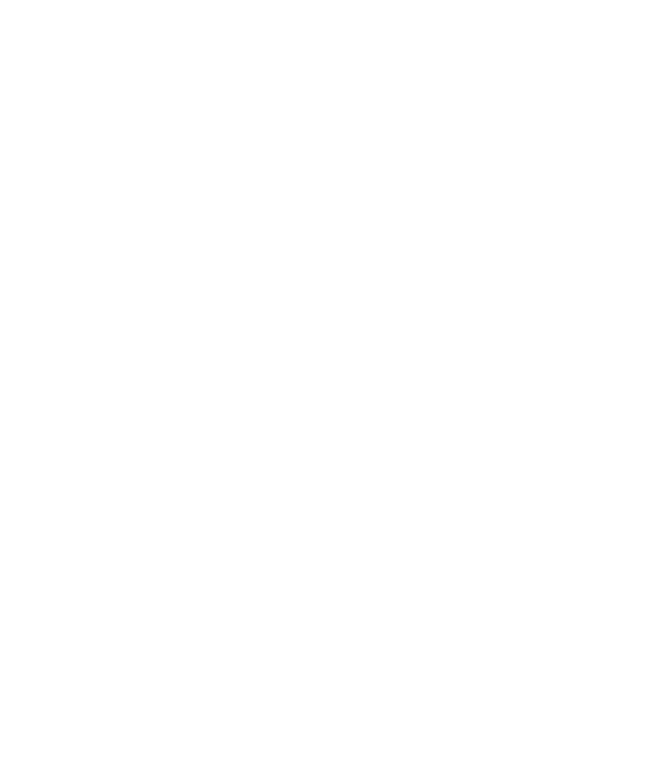
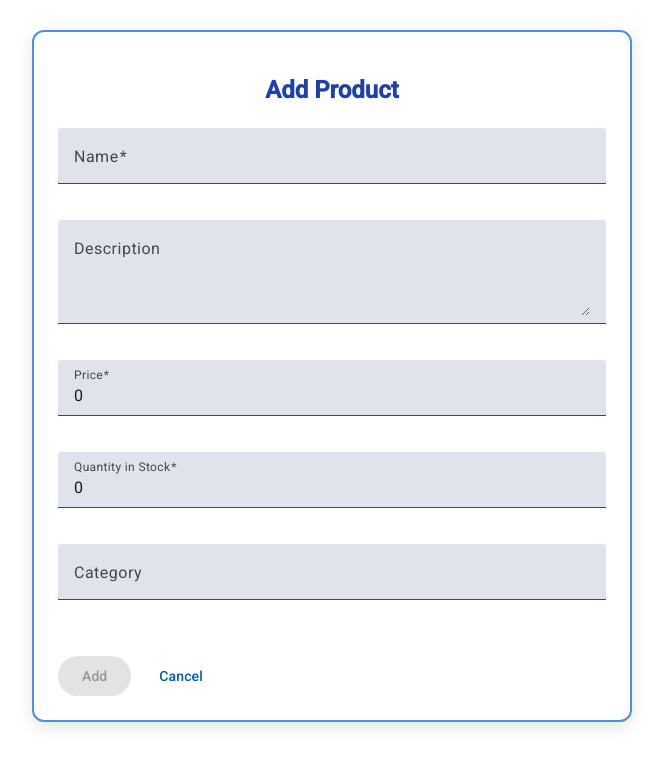
Before and after one commit to youngN5/Inventory-System, an Angular app in the folder InventoryFrontend/: page /products/add in a window 1280 px wide. Before the commit this address led to /. Shown: the top 766 px of the page, without its empty margins (308-971 px from the left). Built offline with nearby package versions, Linux system fonts and the light colour scheme.

Commit message:
Added add and delete product feature, with confirmation dialog when deleting

```diff
--- a/InventoryFrontend/src/app/app.routes.ts
+++ b/InventoryFrontend/src/app/app.routes.ts
@@ -21,7 +21,7 @@
       ),
   },
   {
-    path: 'products/new',
+    path: 'products/add',
     loadComponent: () =>
       import('./components/product-form/product-form.component').then(
         (m) => m.ProductFormComponent
--- a/InventoryFrontend/src/app/components/product-form/product-form.component.css
+++ b/InventoryFrontend/src/app/components/product-form/product-form.component.css
@@ -1,60 +1,29 @@
-:host {
-  display: flex;
-  justify-content: center;
-  align-items: center;
-  height: 100vh;
-  background-color: #f5f5f5;
-  padding: 20px;
+.product-form-wrapper {
+  max-width: 600px;
+  margin: 30px auto;
+  padding: 24px;
+  border: 2px solid #4a90e2;
+  border-radius: 12px;
+  background-color: #ffffff;
+  box-shadow: 0 6px 18px rgba(0, 0, 0, 0.1);
   box-sizing: border-box;
 }
 
-form {
-  background: white;
-  padding: 30px 40px;
-  border-radius: 8px;
-  box-shadow: 0 4px 15px rgba(0,0,0,0.1);
-  max-width: 400px;
-  width: 100%;
-  box-sizing: border-box;
+.form-title {
+  text-align: center;
+  font-size: 24px;
+  font-weight: 700;
+  color: #1e40af;
+  margin-bottom: 24px;
 }
 
-.full-width {
-  width: 100%;
+mat-form-field {
+  margin-bottom: 16px;
 }
 
-button[type="submit"] {
+.form-buttons {
+  display: flex;
+  justify-content: flex-start;
+  gap: 16px;
   margin-top: 20px;
-  width: 100%;
-  background-color: #3f51b5;
-  color: white;
-  font-weight: 600;
-  padding: 12px;
-  border: none;
-  border-radius: 4px;
-  cursor: pointer;
-  font-size: 16px;
-  transition: background-color 0.3s ease;
 }
-
-button[type="submit"]:disabled {
-  background-color: #9fa8da;
-  cursor: not-allowed;
-}
-
-button[type="submit"]:not(:disabled):hover {
-  background-color: #303f9f;
-}
-
-.error {
-  color: #d32f2f;
-  margin-top: 15px;
-  font-weight: 600;
-  text-align: center;
-}
-
-div[ng-reflect-ng-if="true"] {
-  margin-top: 15px;
-  text-align: center;
-  font-weight: 600;
-  color: #555;
-}
--- a/InventoryFrontend/src/app/components/product-form/product-form.component.html
+++ b/InventoryFrontend/src/app/components/product-form/product-form.component.html
@@ -1,41 +1,54 @@
-<form [formGroup]="productForm" (ngSubmit)="onSubmit()">
-  <mat-form-field appearance="fill" class="full-width">
+<div class="product-form-wrapper">
+  <h2 class="form-title">{{ isEditMode ? 'Edit Product' : 'Add Product' }}</h2>
+
+  <form [formGroup]="productForm" (ngSubmit)="onSubmit()" novalidate>
+    <mat-form-field appearance="fill" style="width: 100%;">
       <mat-label>Name</mat-label>
-    <input matInput formControlName="name" />
-    <mat-error *ngIf="productForm.get('name')?.hasError('required')">
+      <input matInput formControlName="name" required type="text" />
+      <mat-error *ngIf="productForm.controls['name'].hasError('required') && productForm.controls['name'].touched">
         Name is required
       </mat-error>
     </mat-form-field>
 
-  <mat-form-field appearance="fill" class="full-width">
+    <mat-form-field appearance="fill" style="width: 100%;">
       <mat-label>Description</mat-label>
-    <input matInput formControlName="description" />
+      <textarea matInput formControlName="description" rows="3"></textarea>
     </mat-form-field>
 
-  <mat-form-field appearance="fill" class="full-width">
+    <mat-form-field appearance="fill" style="width: 100%;">
       <mat-label>Price</mat-label>
-    <input matInput type="number" formControlName="price" />
-    <mat-error *ngIf="productForm.get('price')?.hasError('required')">
+      <input matInput type="number" formControlName="price" required min="0" />
+      <mat-error *ngIf="productForm.controls['price'].hasError('required') && productForm.controls['price'].touched">
         Price is required
       </mat-error>
-    <mat-error *ngIf="productForm.get('price')?.hasError('min')">
-      Price must be greater than zero
+      <mat-error *ngIf="productForm.controls['price'].hasError('min') && productForm.controls['price'].touched">
+        Price cannot be negative
       </mat-error>
     </mat-form-field>
 
-  <mat-form-field appearance="fill" class="full-width">
-    <mat-label>Quantity In Stock</mat-label>
-    <input matInput type="number" formControlName="quantityInStock" />
-    <mat-error *ngIf="productForm.get('quantityInStock')?.hasError('required')">
+    <mat-form-field appearance="fill" style="width: 100%;">
+      <mat-label>Quantity in Stock</mat-label>
+      <input matInput type="number" formControlName="quantityInStock" required min="0" />
+      <mat-error *ngIf="productForm.controls['quantityInStock'].hasError('required') && productForm.controls['quantityInStock'].touched">
         Quantity is required
       </mat-error>
-    <mat-error *ngIf="productForm.get('quantityInStock')?.hasError('min')">
-      Quantity can't be negative
+      <mat-error *ngIf="productForm.controls['quantityInStock'].hasError('min') && productForm.controls['quantityInStock'].touched">
+        Quantity cannot be negative
       </mat-error>
     </mat-form-field>
 
-  <button type="submit" [disabled]="loading || productForm.invalid">Submit</button>
+    <mat-form-field appearance="fill" style="width: 100%;">
+      <mat-label>Category</mat-label>
+      <input matInput formControlName="category" type="text" />
+    </mat-form-field>
 
-  <div *ngIf="loading">Loading...</div>
-  <p class="error" *ngIf="errorMessage">{{ errorMessage }}</p>
+    <div class="form-buttons">
+      <button mat-raised-button color="primary" type="submit" [disabled]="productForm.invalid">
+        {{ isEditMode ? 'Update' : 'Add' }}
+      </button>
+      <button mat-button type="button" (click)="onCancel()">Cancel</button>
+    </div>
+
+    <p *ngIf="errorMessage" style="color: red; margin-top: 10px;">{{ errorMessage }}</p>
   </form>
+</div>
--- a/InventoryFrontend/src/app/components/product-form/product-form.component.ts
+++ b/InventoryFrontend/src/app/components/product-form/product-form.component.ts
@@ -1,33 +1,33 @@
 import { Component, OnInit } from '@angular/core';
+import { FormBuilder, FormGroup, Validators } from '@angular/forms';
+import { ActivatedRoute, Router } from '@angular/router';
+import { ProductService } from '../../services/product.service';
+import { Product } from '../../models/product.model';
 import { CommonModule } from '@angular/common';
-import { FormBuilder, FormGroup, Validators, ReactiveFormsModule } from '@angular/forms';
-import { ActivatedRoute, Router } from '@angular/router';
-
+import { ReactiveFormsModule } from '@angular/forms';
 import { MatFormFieldModule } from '@angular/material/form-field';
 import { MatInputModule } from '@angular/material/input';
 import { MatButtonModule } from '@angular/material/button';
-
-import { ProductService } from '../../services/product.service';
-import { Product } from '../../models/product.model';
+import { MatIconModule } from '@angular/material/icon';
 
 @Component({
   selector: 'app-product-form',
+  templateUrl: './product-form.component.html',
+  styleUrls: ['./product-form.component.css'],
   standalone: true,
   imports: [
     CommonModule,
     ReactiveFormsModule,
     MatFormFieldModule,
     MatInputModule,
-    MatButtonModule
-  ],
-  templateUrl: './product-form.component.html',
-  styleUrls: ['./product-form.component.css']
+    MatButtonModule,
+    MatIconModule
+  ]
 })
 export class ProductFormComponent implements OnInit {
   productForm!: FormGroup;
   isEditMode = false;
   productId?: number;
-
   loading = false;
   errorMessage = '';
 
@@ -52,8 +52,16 @@
       if (id) {
         this.isEditMode = true;
         this.productId = +id;
+        this.loadProduct(this.productId);
+      } else {
+        this.isEditMode = false;
+      }
+    });
+  }
+
+  loadProduct(id: number): void {
     this.loading = true;
-        this.productService.getById(this.productId).subscribe({
+    this.productService.getById(id).subscribe({
       next: (product: Product) => {
         this.productForm.patchValue(product);
         this.loading = false;
@@ -64,34 +72,42 @@
       }
     });
   }
-    });
+
+  onSubmit(): void {
+    if (this.productForm.invalid) {
+      this.productForm.markAllAsTouched();
+      return;
     }
 
-onSubmit(): void {
-  if (this.productForm.invalid) return;
-
     this.loading = true;
-  this.errorMessage = '';
-
-  const productData = this.productForm.value;
+    const productData: Product = this.productForm.value;
 
     if (this.isEditMode && this.productId != null) {
-    productData.id = this.productId;
-  }
-
-  const request = this.isEditMode && this.productId != null
-    ? this.productService.update(this.productId, productData)
-    : this.productService.create(productData);
-
-  request.subscribe({
+      this.productService.update(this.productId, productData).subscribe({
         next: () => {
           this.loading = false;
           this.router.navigate(['/products']);
         },
         error: () => {
-      this.errorMessage = 'Failed to save product.';
+          this.errorMessage = 'Failed to update product.';
+          this.loading = false;
+        }
+      });
+    } else {
+      this.productService.create(productData).subscribe({
+        next: () => {
+          this.loading = false;
+          this.router.navigate(['/products']);
+        },
+        error: () => {
+          this.errorMessage = 'Failed to create product.';
           this.loading = false;
         }
       });
     }
   }
+
+  onCancel(): void {
+    this.router.navigate(['/products']);
+  }
+}
--- a/InventoryFrontend/src/app/components/product-list/product-list.component.html
+++ b/InventoryFrontend/src/app/components/product-list/product-list.component.html
@@ -1,7 +1,7 @@
 <div class="product-list-wrapper" style="padding: 10px; display: block;">
 
   <div *ngIf="loading" class="loading-container" style="text-align:center; padding:20px;">
-    <mat-progress-spinner mode="indeterminate"></mat-progress-spinner>
+    <mat-progress-spinner mode="indeterminate" aria-label="Loading products"></mat-progress-spinner>
     <p>Loading products, please wait...</p>
   </div>
 
@@ -9,8 +9,14 @@
     {{ errorMessage }}
   </div>
 
-  <table mat-table [dataSource]="products" class="mat-elevation-z8" *ngIf="!loading && products.length > 0">
+  <div style="text-align: right; margin-bottom: 15px;">
+    <button mat-raised-button color="primary" routerLink="/products/add">
+      Add Product
+    </button>
+  </div>
 
+<table mat-table [dataSource]="products" class="mat-elevation-z8"
+      *ngIf="!loading && products && products.length > 0" aria-label="Products Table">
     <ng-container matColumnDef="name">
       <th mat-header-cell *matHeaderCellDef>Name</th>
       <td mat-cell *matCellDef="let product">{{ product.name }}</td>
@@ -39,20 +45,20 @@
     <ng-container matColumnDef="actions">
       <th mat-header-cell *matHeaderCellDef>Actions</th>
       <td mat-cell *matCellDef="let product">
-        <button mat-icon-button color="primary" (click)="editProduct(product.id)">
+        <button mat-icon-button color="primary" (click)="editProduct(product.id)" aria-label="Edit product">
           <mat-icon>edit</mat-icon>
         </button>
-        <button mat-icon-button color="warn" (click)="deleteProduct(product.id)">
+        <button mat-icon-button color="warn" (click)="deleteProduct(product.id)" aria-label="Delete product">
           <mat-icon>delete</mat-icon>
         </button>
       </td>
     </ng-container>
 
     <tr mat-header-row *matHeaderRowDef="displayedColumns"></tr>
-    <tr mat-row *matRowDef="let row; columns: displayedColumns"></tr>
+    <tr mat-row *matRowDef="let row; columns: displayedColumns; trackBy: trackByProductId"></tr>
   </table>
 
-  <div *ngIf="!loading && products.length === 0" style="text-align:center; padding: 20px;">
+  <div *ngIf="!loading && (!products || products.length === 0)" style="text-align:center; padding: 20px;">
     No products found.
   </div>
 
--- /dev/null
+++ b/InventoryFrontend/src/app/shared/confirm-dialog/confirm-dialog.component.html
@@ -0,0 +1,8 @@
+<h2 mat-dialog-title>Confirm Deletion</h2>
+<mat-dialog-content>
+  <p>{{ data.message }}</p>
+</mat-dialog-content>
+<mat-dialog-actions align="end">
+  <button mat-button (click)="cancel()">Cancel</button>
+  <button mat-raised-button color="warn" (click)="confirm()">Delete</button>
+</mat-dialog-actions>
```
Also changed, not shown: InventoryFrontend/src/app/app.config.ts (+6 -1 lines), InventoryFrontend/src/app/components/product-list/product-list.component.ts (+26 -9 lines), InventoryFrontend/src/app/shared/confirm-dialog/confirm-dialog.component.css (added, +7 -0 lines), InventoryFrontend/src/app/shared/confirm-dialog/confirm-dialog.component.ts (added, +25 -0 lines), 1 other file (tests, documents, lock files or other folders). Lines whose indentation alone changed are shown as unchanged.
